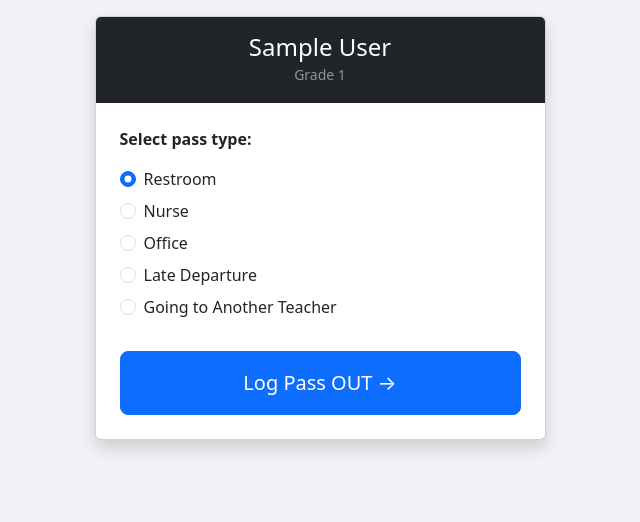
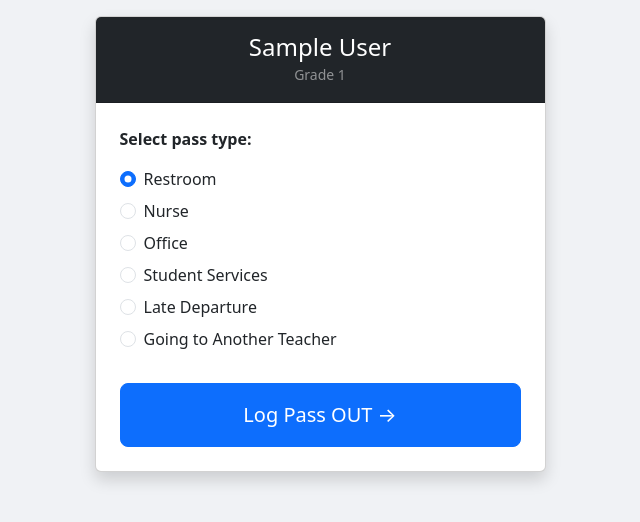
Before and after one commit to THowe-ALA/ala-hallpass, a Flask app: a page that uses templates/scan.html in a window 1280 px wide. Shown: the part 56-578 px from the top of the page, without its empty margins (320-960 px from the left). Run offline with Flask 3, Linux system fonts and the light colour scheme; a user stored in the database is signed in; tables that the repository leaves empty hold one stand-in row (values such as "Sample post").

Commit message:
Add Student Services pass type with staff dropdown
Teachers can pick Student Services then choose Grace Wood, Maizey
Clark, Melissa Molina Garcia, or Other (with free-text fill-in).
Destination shows on the scan badge, confirm screen, and admin pass
log.

Co-Authored-By: Claude Opus 4.7 <noreply@anthropic.com>

```diff
--- a/routes.py
+++ b/routes.py
@@ -18,13 +18,15 @@ SYMPTOMS     = ['Headache', 'Dizziness', 'Bleeding', 'Stomachache',
                 'Shortness of breath', 'Nausea', 'Fever']
 INTERVENTIONS = ['Bandaid', 'Water', 'Put head down', 'Saltines', 'Mint', 'Ice pack']
 PASS_TYPES   = [
-    ('restroom',      'Restroom'),
-    ('nurse',         'Nurse'),
-    ('office',        'Office'),
-    ('late',          'Late Departure'),
-    ('teacher_visit', 'Going to Another Teacher'),
+    ('restroom',         'Restroom'),
+    ('nurse',            'Nurse'),
+    ('office',           'Office'),
+    ('student_services', 'Student Services'),
+    ('late',             'Late Departure'),
+    ('teacher_visit',    'Going to Another Teacher'),
 ]
 PASS_LABELS  = dict(PASS_TYPES)
+STUDENT_SERVICES_STAFF = ['Grace Wood', 'Maizey Clark', 'Melissa Molina Garcia', 'Other']
 PERIODS      = ['Zero Period', 'Leadership Period', '1st Period', '2nd Period',
                 '3rd Period', '4th / Lunch / 5th', '6th Period', '7th Period',
                 'Outside School Hours']
@@ -297,7 +299,8 @@ def scan(token):
         same_period_flag=same_period_flag, current_period=current_period,
         today_count=today_count, duration_so_far=duration_so_far,
         pass_types=PASS_TYPES, symptoms=SYMPTOMS,
-        interventions=INTERVENTIONS, now=now_local)
+        interventions=INTERVENTIONS,
+        student_services_staff=STUDENT_SERVICES_STAFF, now=now_local)
 
 
 @main_bp.route('/log_out/<int:student_id>', methods=['POST'])
@@ -316,6 +319,11 @@ def log_out(student_id):
         extra['destination_teacher'] = request.form.get('destination_teacher', '').strip()
     elif pass_type == 'late':
         extra['releasing_teacher'] = request.form.get('releasing_teacher', '').strip()
+    elif pass_type == 'student_services':
+        choice = request.form.get('destination_staff', '').strip()
+        if choice == 'Other':
+            choice = request.form.get('destination_staff_other', '').strip() or 'Other'
+        extra['destination_staff'] = choice
 
     p = Pass(
         student_id=student.id,
--- a/templates/admin.html
+++ b/templates/admin.html
@@ -92,6 +92,9 @@
             {% if p.extra_data.get('destination_teacher') %}
               → {{ p.extra_data.destination_teacher }}
             {% endif %}
+            {% if p.extra_data.get('destination_staff') %}
+              → {{ p.extra_data.destination_staff }}
+            {% endif %}
             {% if p.extra_data.get('releasing_teacher') %}
               from {{ p.extra_data.releasing_teacher }}
             {% endif %}
--- a/templates/confirm.html
+++ b/templates/confirm.html
@@ -53,6 +53,9 @@
       <span class="badge bg-secondary mb-2">{{ pass_label }}</span>
       {% if p.extra_data and p.extra_data.get('destination_teacher') %}
       <div class="text-muted small">→ {{ p.extra_data.destination_teacher }}</div>
+      {% endif %}
+      {% if p.extra_data and p.extra_data.get('destination_staff') %}
+      <div class="text-muted small">→ {{ p.extra_data.destination_staff }}</div>
       {% endif %}
       {% if p.extra_data and p.extra_data.get('releasing_teacher') %}
       <div class="text-muted small">Released by {{ p.extra_data.releasing_teacher }}</div>
--- a/templates/scan.html
+++ b/templates/scan.html
@@ -40,6 +40,9 @@
           <span class="badge bg-secondary">{{ open_pass.pass_type | replace('_',' ') | title }}</span>
           {% if open_pass.extra_data and open_pass.extra_data.get('destination_teacher') %}
           <span class="badge bg-secondary">→ {{ open_pass.extra_data.destination_teacher }}</span>
+          {% endif %}
+          {% if open_pass.extra_data and open_pass.extra_data.get('destination_staff') %}
+          <span class="badge bg-secondary">→ {{ open_pass.extra_data.destination_staff }}</span>
           {% endif %}
         </div>
       </div>
@@ -139,6 +142,21 @@
                  placeholder="e.g. Mr. Reyes">
         </div>
 
+        {# Student Services field — hidden until selected #}
+        <div id="student-services-fields" class="mt-3" style="display:none">
+          <label class="form-label fw-semibold small">Going to see:</label>
+          <select class="form-select" name="destination_staff" id="destination_staff">
+            <option value="">-- Choose --</option>
+            {% for person in student_services_staff %}
+            <option value="{{ person }}">{{ person }}</option>
+            {% endfor %}
+          </select>
+          <div id="destination-staff-other-wrap" class="mt-2" style="display:none">
+            <input type="text" class="form-control" name="destination_staff_other"
+                   placeholder="Who are they going to see?">
+          </div>
+        </div>
+
         {# Late departure field — hidden until selected #}
         <div id="late-fields" class="mt-3" style="display:none">
           <label class="form-label fw-semibold small">Releasing teacher</label>
@@ -162,10 +180,19 @@
   document.querySelectorAll('.pass-radio').forEach(r => {
     r.addEventListener('change', () => {
       const v = document.querySelector('.pass-radio:checked').value;
-      document.getElementById('nurse-fields').style.display   = v === 'nurse'         ? 'block' : 'none';
-      document.getElementById('teacher-fields').style.display = v === 'teacher_visit' ? 'block' : 'none';
-      document.getElementById('late-fields').style.display    = v === 'late'          ? 'block' : 'none';
+      document.getElementById('nurse-fields').style.display            = v === 'nurse'            ? 'block' : 'none';
+      document.getElementById('teacher-fields').style.display          = v === 'teacher_visit'    ? 'block' : 'none';
+      document.getElementById('late-fields').style.display             = v === 'late'             ? 'block' : 'none';
+      document.getElementById('student-services-fields').style.display = v === 'student_services' ? 'block' : 'none';
     });
   });
+
+  const staffSelect = document.getElementById('destination_staff');
+  if (staffSelect) {
+    staffSelect.addEventListener('change', () => {
+      document.getElementById('destination-staff-other-wrap').style.display =
+        staffSelect.value === 'Other' ? 'block' : 'none';
+    });
+  }
 </script>
 {% endblock %}
```
